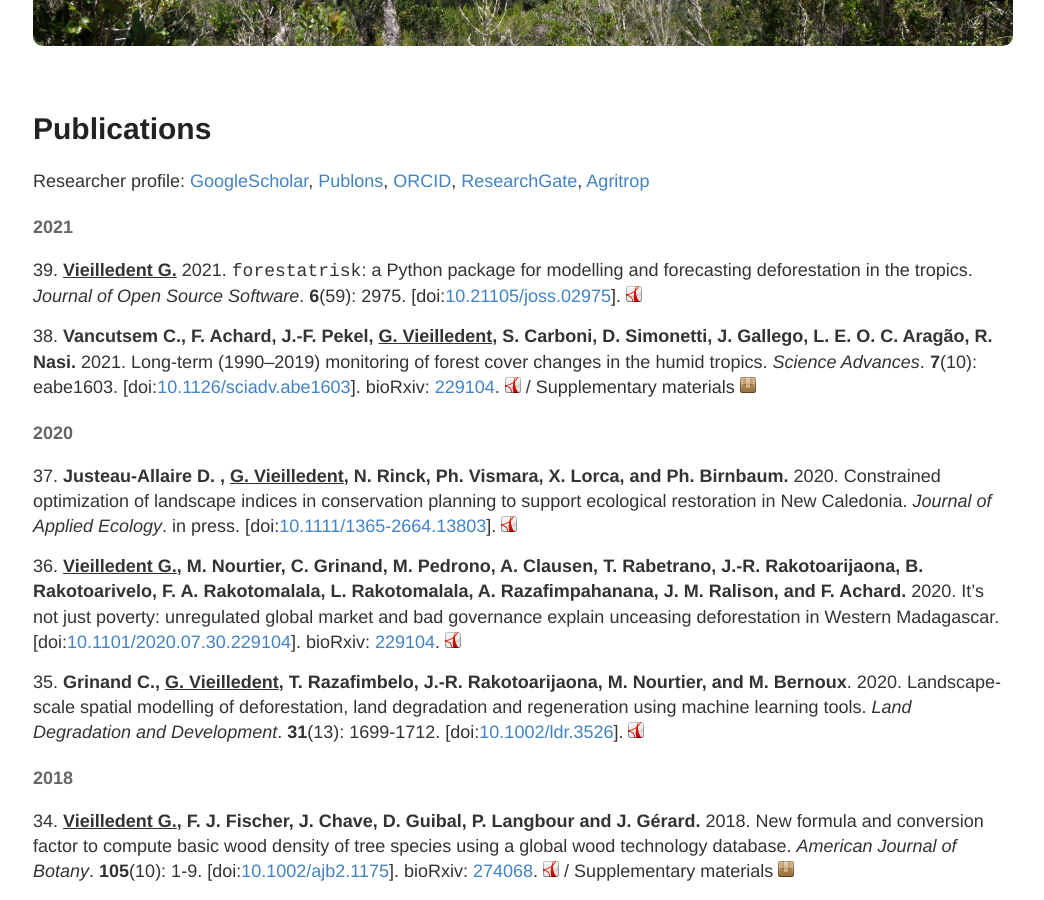
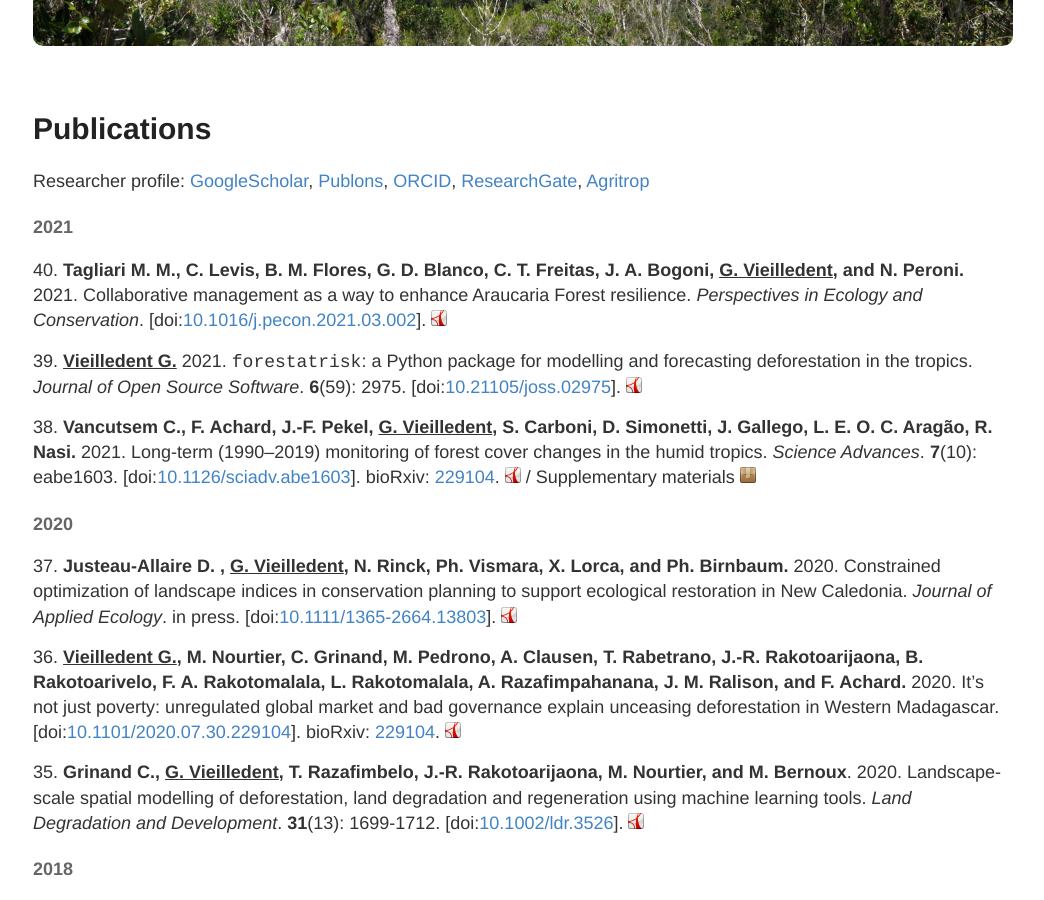
Before and after one commit to ghislainv/ghislainv.github.io, a Jekyll site: the page built from publications.md, in a window 1280 px wide and 900 px high, scrolled down 322 px. Shown: the whole window, without its empty margins (117-1161 px from the left). Built offline with Jekyll 4.4.1, drawn with Linux system fonts in a browser that asks for light colours; comment, search, counter and statistics services are not loaded.

Commit message:
Adding Tagliari2021

```diff
--- a/publications.md
+++ b/publications.md
@@ -14,6 +14,10 @@ Researcher profile:
 <script type='text/javascript' src='https://d1bxh8uas1mnw7.cloudfront.net/assets/embed.js'></script>
 
 #### 2021
+
+40\. **Tagliari M. M., C. Levis, B. M. Flores, G. D. Blanco, C. T. Freitas, J. A. Bogoni, <span style="text-decoration: underline;">G. Vieilledent</span>, and N. Peroni.** 2021. Collaborative management as a way to enhance Araucaria Forest resilience. _Perspectives in Ecology and Conservation_.
+\[doi:[10.1016/j.pecon.2021.03.002](https://doi.org/10.1016/j.pecon.2021.03.002)\].
+[![manuscript in pdf](/images/logos/logo-pdf.png "manuscript in pdf")](/publications/Tagliari2021-PECON.pdf)
 
 39\. **<span style="text-decoration: underline;">Vieilledent G.</span>** 2021. `forestatrisk`: a Python package for modelling and forecasting deforestation in the tropics. _Journal of Open Source Software_. **6**(59): 2975.
 \[doi:[10.21105/joss.02975](https://doi.org/10.21105/joss.02975)\].
```
Also changed, not shown: 1 other file.
